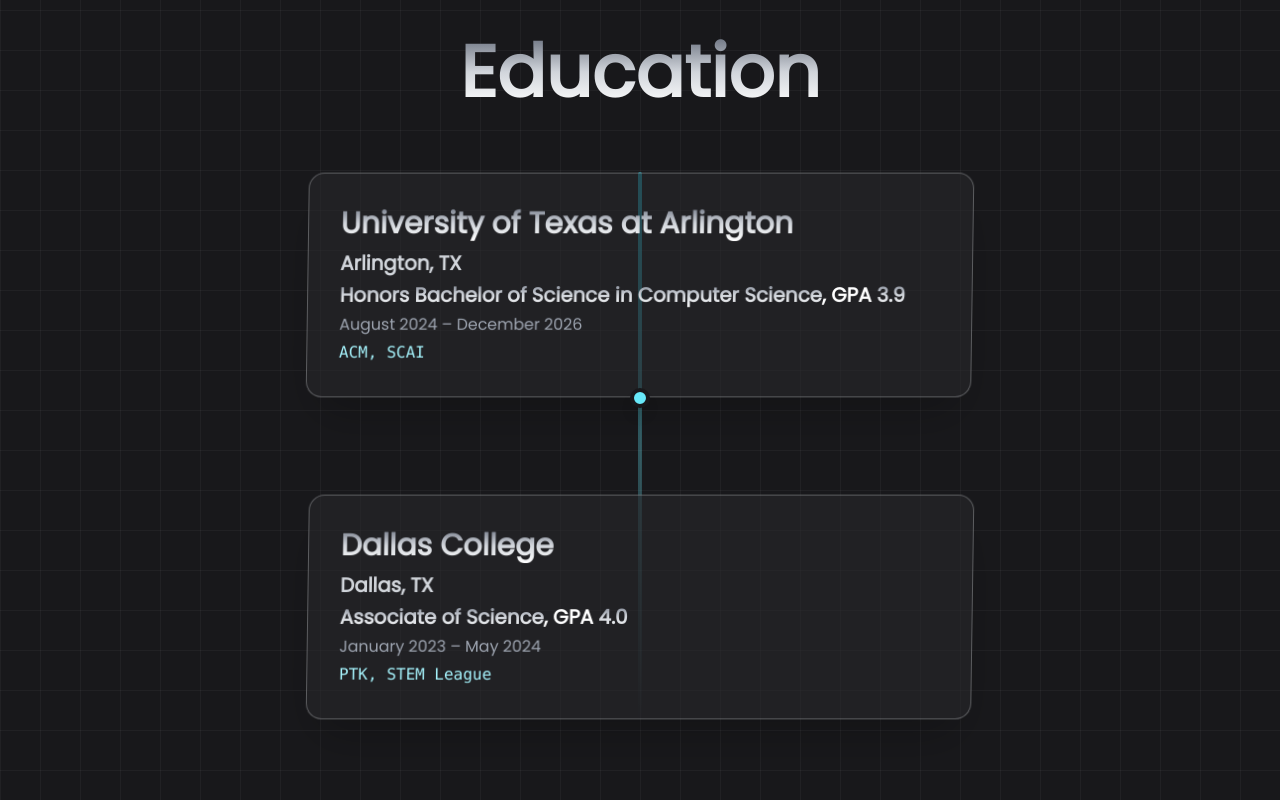
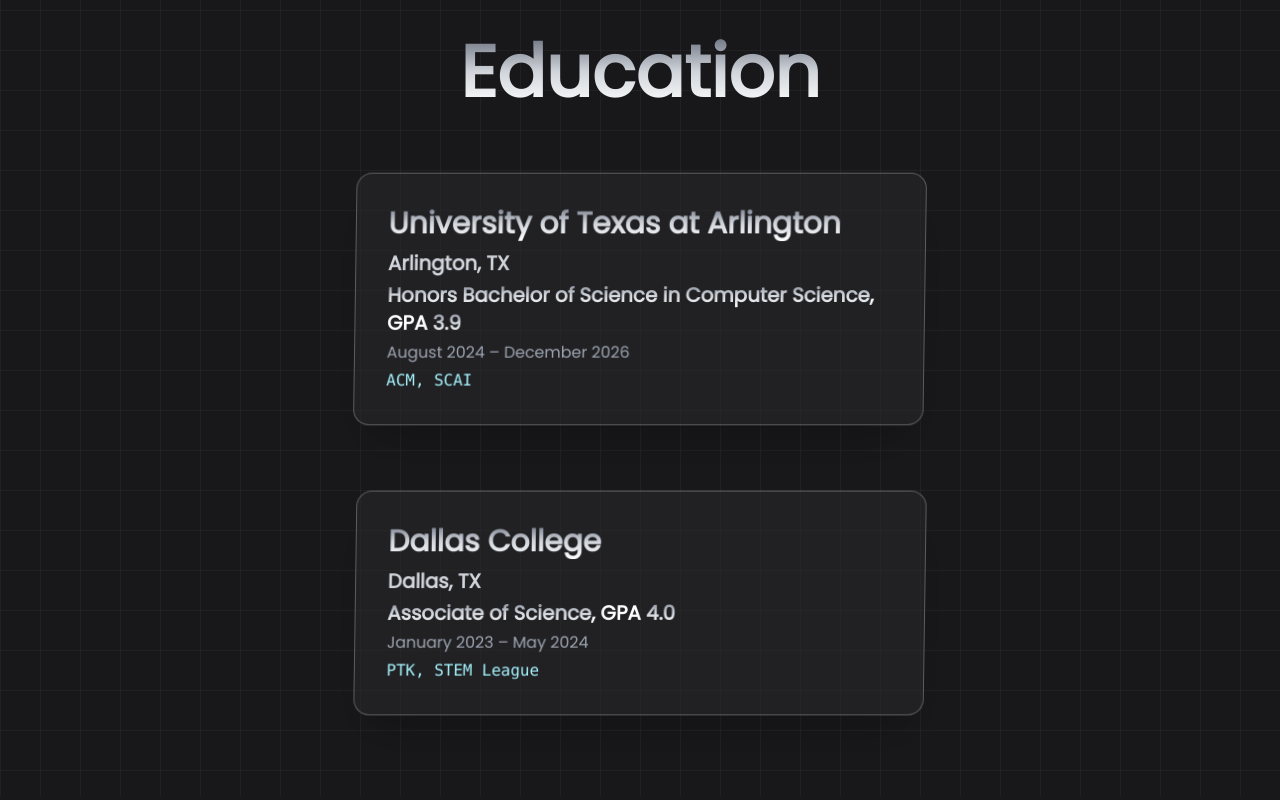
Before and after one commit to axp8948/portfolio, a React (Vite) app: page / in a window 1280 px wide. Shown: the part 1830-2630 px from the top of the page. Built offline with nearby package versions, Linux system fonts and the light colour scheme.

Commit message:
Education Update

```diff
--- a/src/components/Education.jsx
+++ b/src/components/Education.jsx
@@ -19,6 +19,8 @@
   },
 ];
 
+const CARD_WIDTH = 'max-w-xl';
+
 const Education = () => {
   return (
     <section className="py-20">
@@ -26,15 +28,11 @@
         <h2 className="text-5xl md:text-7xl font-extrabold text-center mb-16 bg-gradient-to-b from-gray-500 via-gray-300 to-white bg-clip-text text-transparent">
           Education
         </h2>
-        <div className="relative flex flex-col items-center">
-          {/* Vertical timeline line */}
-          <div className="absolute left-1/2 top-0 h-full w-1 bg-gradient-to-b from-cyan-400/60 via-cyan-300/30 to-transparent rounded-full shadow-lg" style={{ transform: 'translateX(-50%)', zIndex: 0 }} />
-          <div className="space-y-24 w-full max-w-2xl z-10">
+        <div className="flex flex-col items-center w-full max-w-3xl mx-auto space-y-16">
           {educationData.map((edu, idx) => (
-              <div key={idx} className="relative flex flex-col items-center group">
-                {/* 3D Card Node */}
+            <div key={idx} className="flex flex-col items-center w-full">
               <div
-                  className="bg-zinc-800/60 border border-gray-200/30 rounded-2xl shadow-2xl px-8 py-8 w-full transition-all duration-500 group-hover:scale-105 group-hover:shadow-[0_8px_32px_rgba(0,255,255,0.10)]"
+                className={`relative bg-zinc-800/60 border border-gray-200/30 rounded-2xl shadow-2xl px-8 py-8 w-full ${CARD_WIDTH} transition-all duration-500 group hover:shadow-[0_0_32px_0_rgba(34,211,238,0.35)] hover:ring-2 hover:ring-cyan-400/60`}
                 style={{
                   transformStyle: 'preserve-3d',
                   transform: 'rotateY(-8deg) rotateX(6deg)',
@@ -54,11 +52,8 @@
                 <div className="text-gray-400 mb-1">{edu.dates}</div>
                 <div className="text-cyan-200 font-mono">{edu.activities}</div>
               </div>
-                {/* Timeline dot */}
-                <div className="absolute left-1/2 top-full w-5 h-5 bg-cyan-300 border-4 border-zinc-900 rounded-full shadow-lg" style={{ transform: 'translate(-50%, -50%)', zIndex: 20, display: idx === educationData.length - 1 ? 'none' : 'block' }} />
             </div>
           ))}
-          </div>
         </div>
       </div>
     </section>
```
Lines whose indentation alone changed are shown as unchanged.
